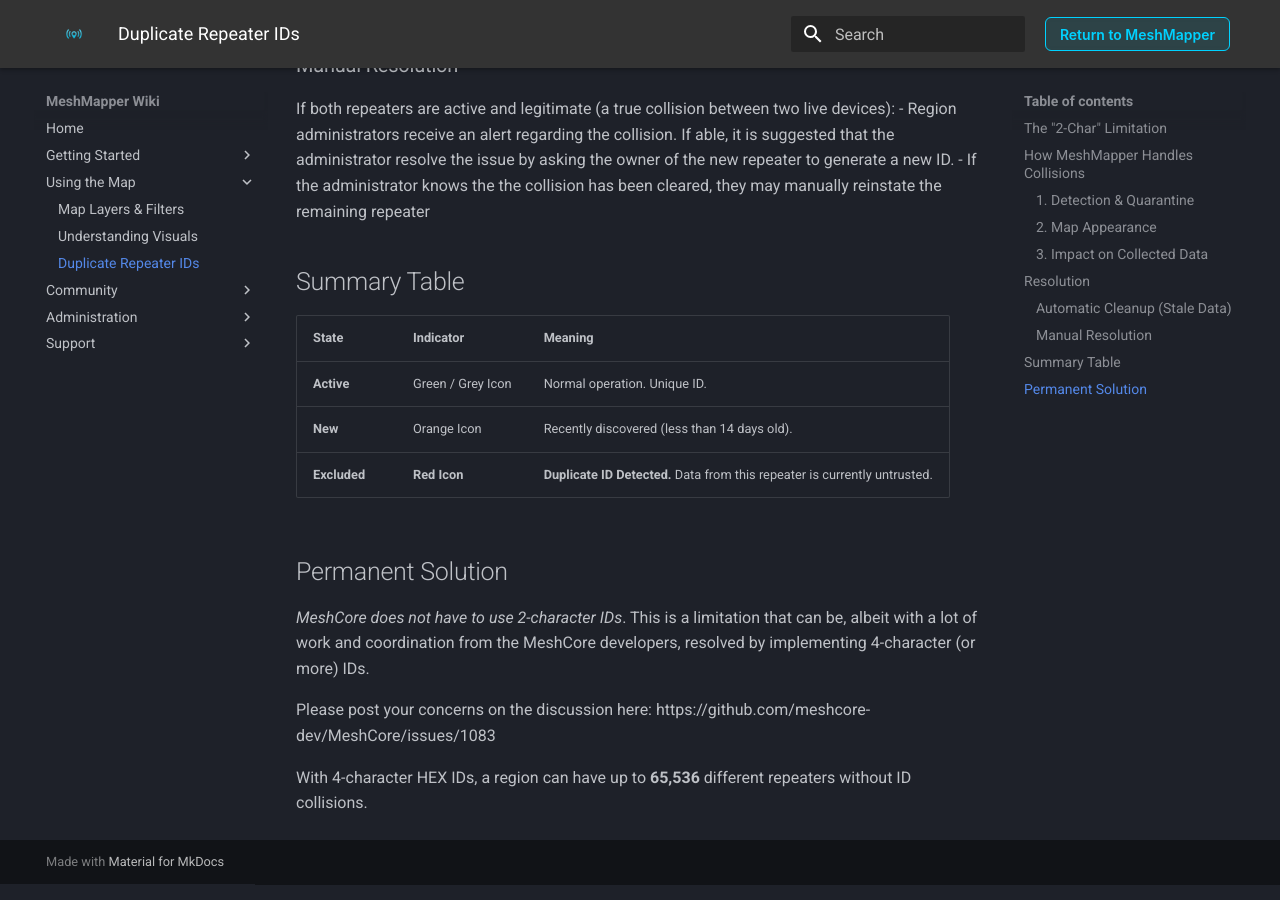
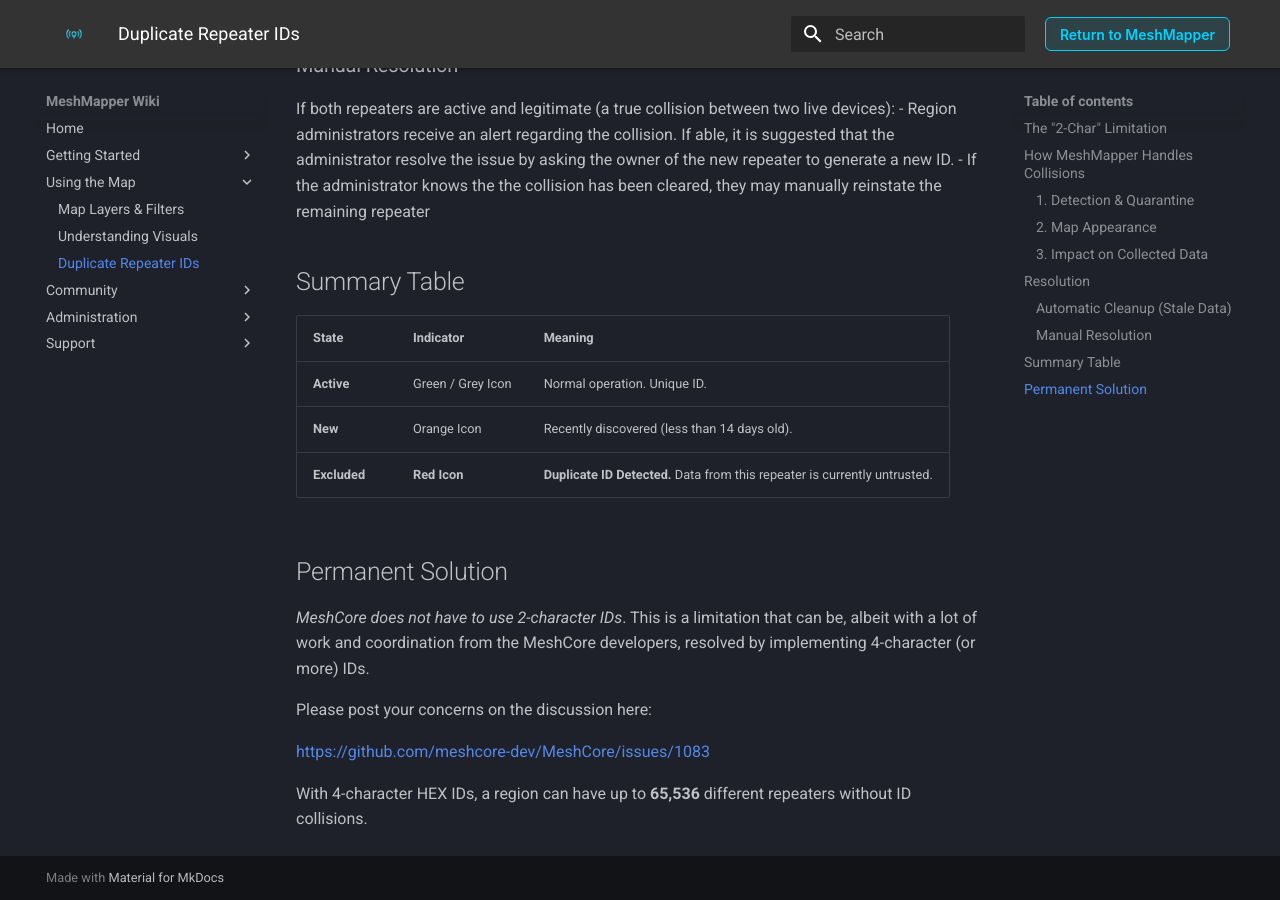
Before and after one commit to MeshMapper/MeshMapper_Wiki, an MkDocs documentation site: the page built from docs/duplicaterepeaterid.md, in a window 1280 px wide and 900 px high, scrolled down 1931 px. Built offline with MkDocs 1.6.1 and Material for MkDocs 9.7.7, drawn with Linux system fonts in a browser that asks for light colours.

Commit message:
Fixed URLs

```diff
--- a/docs/duplicaterepeaterid.md
+++ b/docs/duplicaterepeaterid.md
@@ -56,6 +56,7 @@
 *MeshCore does not have to use 2-character IDs*.  This is a limitation that can be, albeit with a lot of work and coordination from the MeshCore developers, resolved by implementing 4-character (or more) IDs.
 
 Please post your concerns on the discussion here:
-https://github.com/meshcore-dev/MeshCore/issues/1083
+
+<https://github.com/meshcore-dev/MeshCore/issues/1083>
 
 With 4-character HEX IDs, a region can have up to **65,536** different repeaters without ID collisions.
```
